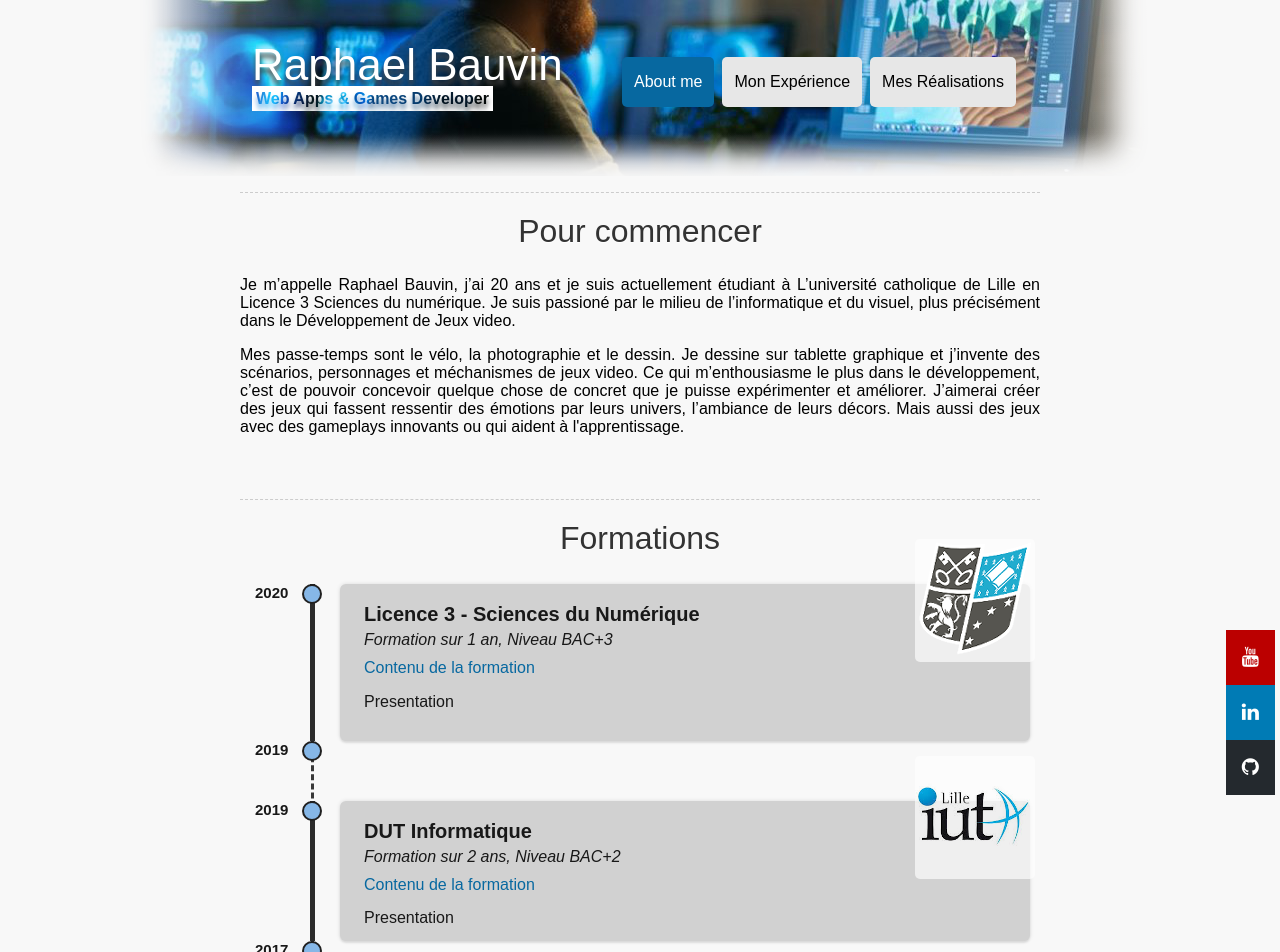
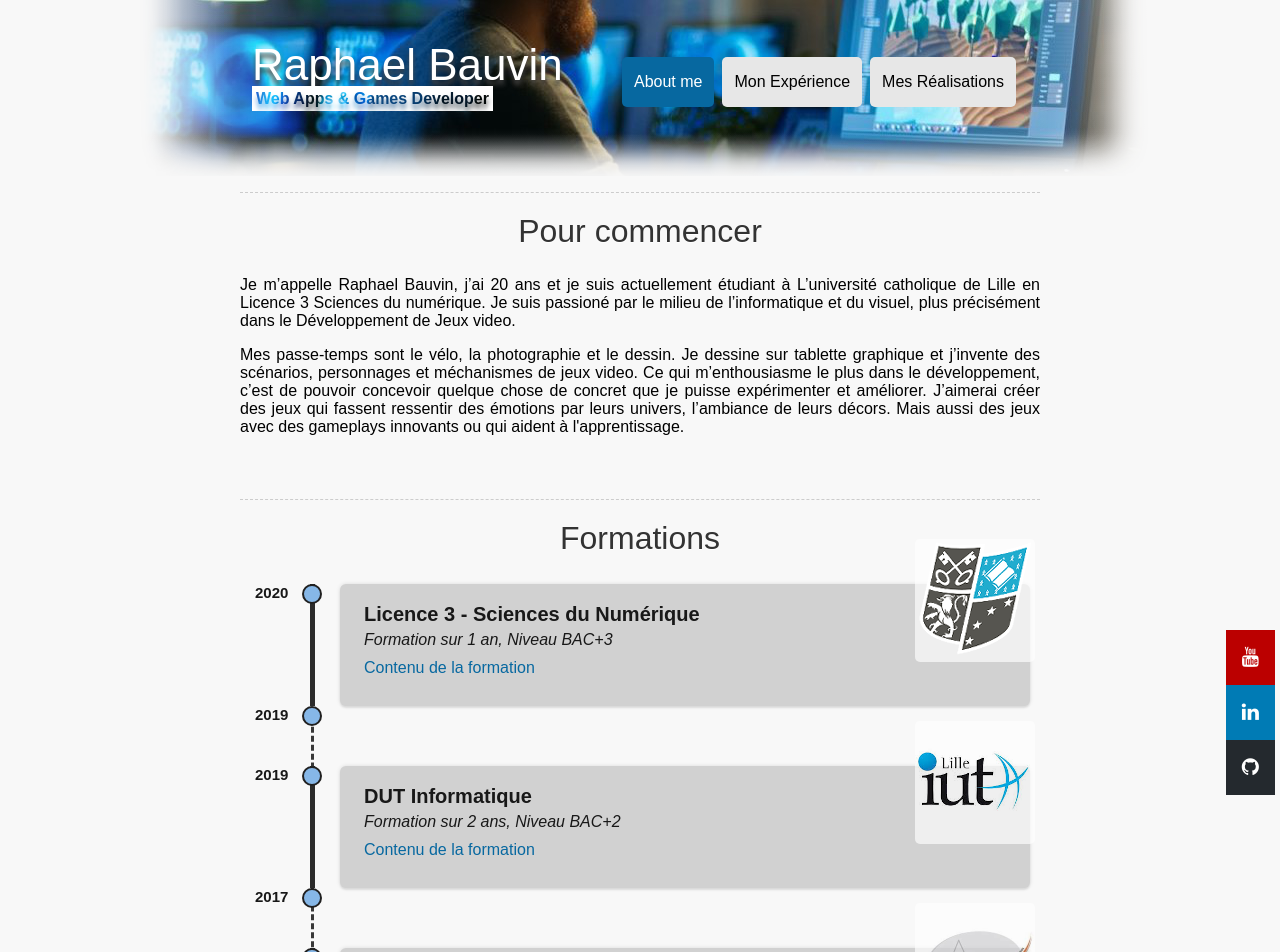
Before and after one commit to Rafyb/Rafyb.github.io, a Vue app: page /#/ in a window 1280 px wide. Shown: the top 952 px of the page. Built offline with nearby package versions, Linux system fonts and the light colour scheme.

Commit message:
leger fix

```diff
--- a/src/components_home/Home.vue
+++ b/src/components_home/Home.vue
@@ -49,7 +49,7 @@ export default {
               class : 'link'
             }]
           ,
-          desc:'<p>Presentation</p>',
+          desc:'',
           img:{
             link : "https://www.fges.fr/",
             src : require('@/assets/fges_min.png')
@@ -67,7 +67,7 @@ export default {
               text : 'Contenu de la formation',
               class : 'link'
             }],
-          desc:'Presentation',
+          desc:'',
           img:{
             link : "https://www.iut-a.univ-lille.fr/",
             src : require('@/assets/iuta.png')
@@ -85,7 +85,7 @@ export default {
               text : 'Contenu de la formation',
               class : 'link'
             }],
-          desc:'Presentation',
+          desc:'',
           img:{
             link : "https://saintremi.fr/",
             src : require('@/assets/stremi.png')
```
